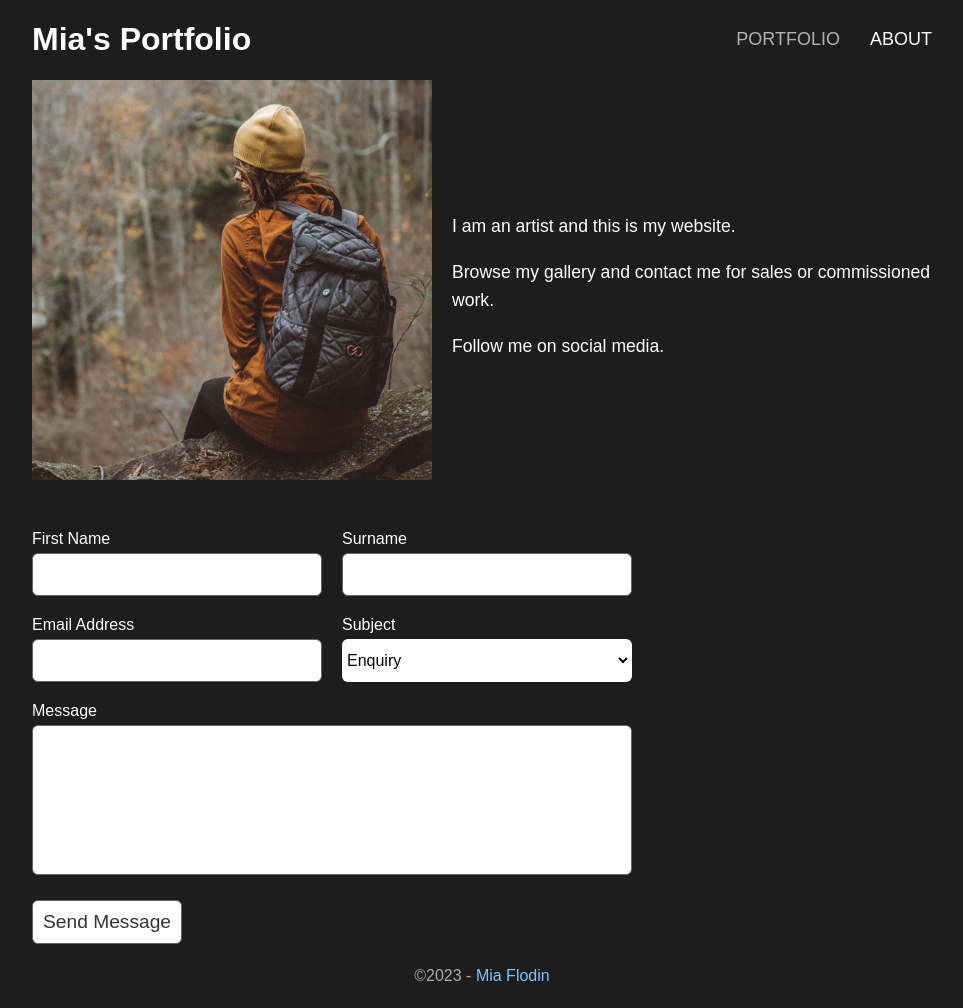
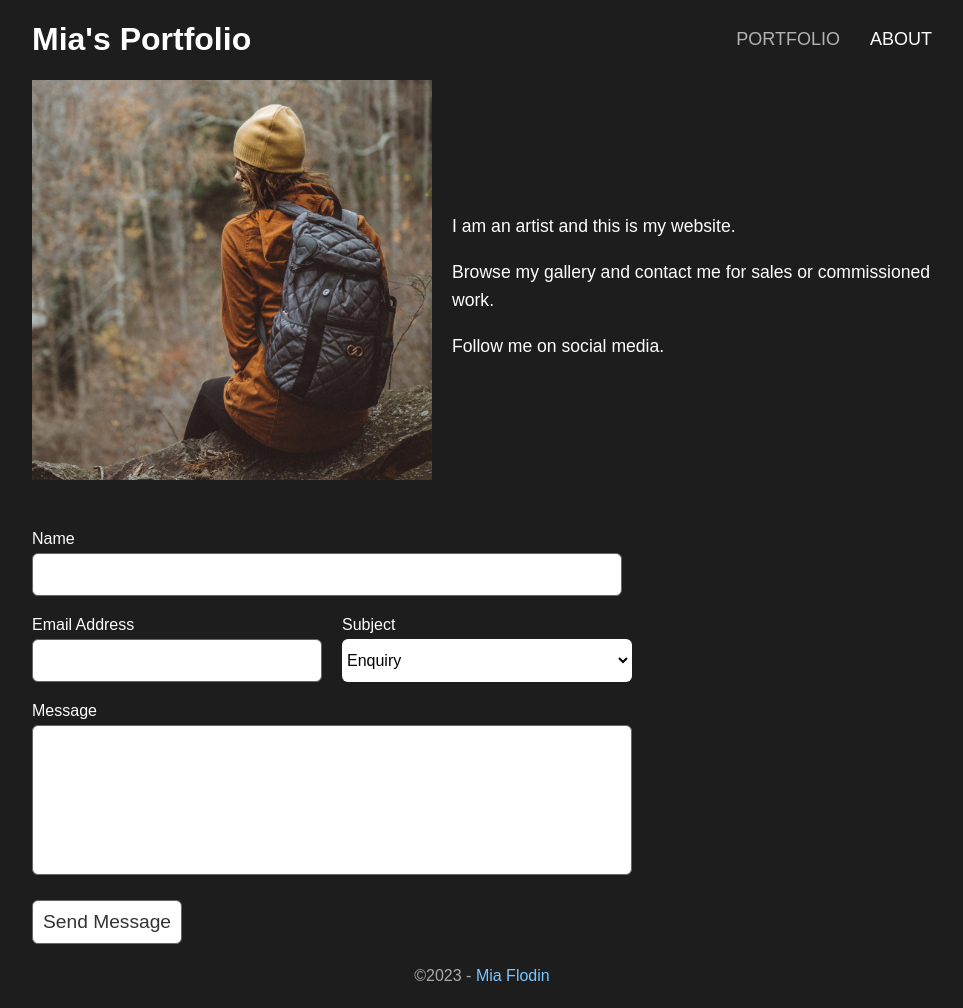
Before and after one commit to FamilyFlodin/mia.flodin.net, a Jekyll site: the page built from about.html, in a window 1280 px wide. Shown: the whole page, without its empty margins (158-1121 px from the left). Built offline with Jekyll 4.4.1, drawn with Linux system fonts in a browser that asks for light colours; some web fonts are replaced.

Commit message:
Update about.html

```diff
--- a/about.html
+++ b/about.html
@@ -1,7 +1,6 @@
 ---
 title: About
 ---
-
 <div class="split-content">
 	<div class="side-content">
 		<div>
@@ -13,25 +12,20 @@ title: About
 		<img src="{{ site.baseurl }}/images/me.jpg" alt="Profile" height="400" width="400" />
 	</div>
 </div>
+
 <form name="contact" method="post" netlify>
 
 	<div class="contain">
 		<div class="split">
-			<label for="first-name">First Name</label>
-			<input type="text" name="first-name" id="first-name" />
-		</div>
-		<div class="split">
-			<label for="surname">Surname</label>
-			<input type="text" name="surname" id="surname" />
+			<label for="name">Name</label>
+			<input type="text" name="name" id="name" />
 		</div>
 	</div>
-
 	<div class="contain">
 		<div class="split">
 			<label for="email">Email Address</label>
 			<input type="email" name="email" id="email" required />
 		</div>
-
 		<div class="split">
 			<label for="subject">Subject</label>
 			<select id="subject" name="subject">
```
